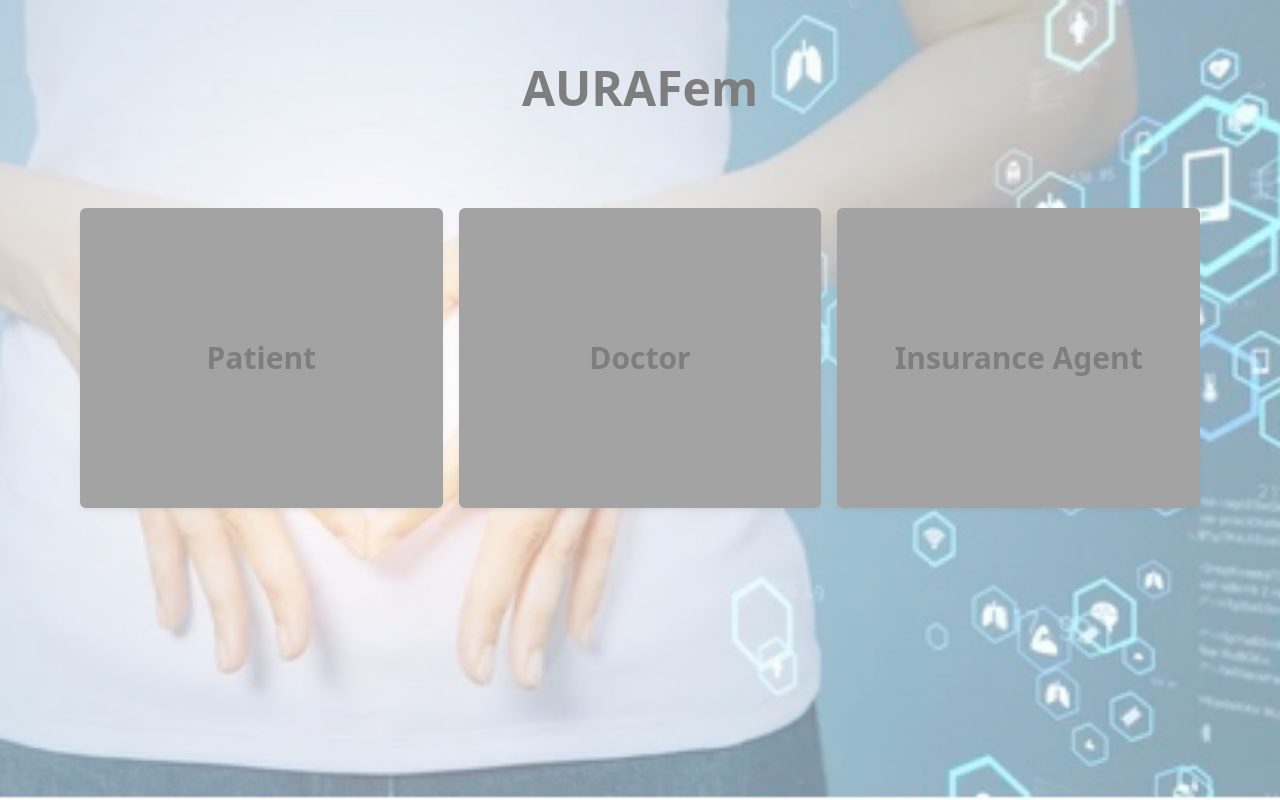
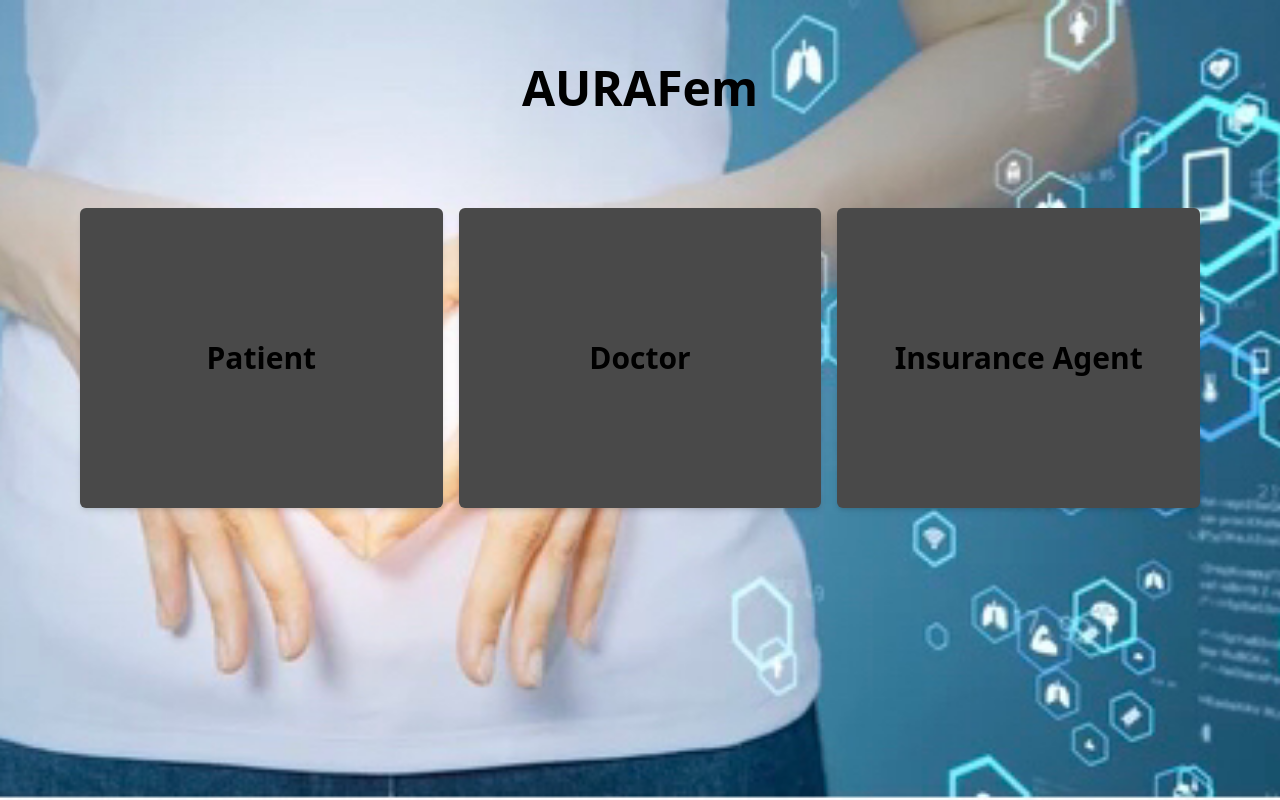
Before and after one commit to Haris-Mughal/AURAFem-UI, a React (Vite) app: page / in a window 1280 px wide. Built offline with nearby package versions, Linux system fonts and the light colour scheme.

Commit message:
opacity set

```diff
--- a/src/pages/Hero.jsx
+++ b/src/pages/Hero.jsx
@@ -2,7 +2,7 @@ import { Link } from "react-router-dom";
 
 function Hero() {
     return (
-        <div className="bg-bg-image bg-cover bg-no-repeat bg-center min-h-screen opacity-50">
+        <div className="bg-bg-image bg-cover bg-no-repeat bg-center min-h-screen">
             <div className="flex items-center justify-center h-auto">
                 <div className="w-full max-w-6xl px-4">
                     <h1 className="py-16 text-5xl font-bold text-center text-dark mb-8">
```
